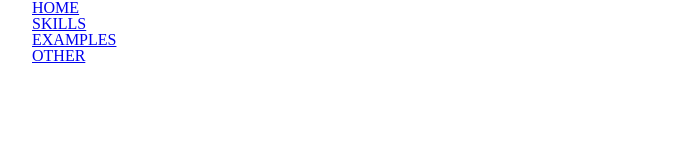
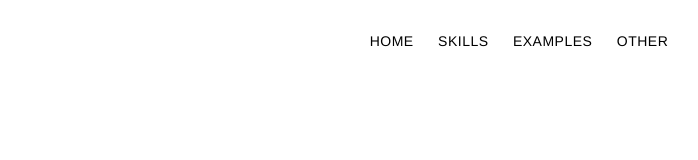
Before and after one commit to maximusmiloi/rsschool-codejam1-cv, a plain HTML site: page index.html in a window 1280 px wide. Shown: the whole page, without its empty margins (126-824 px from the left). Drawn offline with Linux system fonts and the light colour scheme.

Commit message:
feat: add styles for header and body

```diff
--- a/style.css
+++ b/style.css
@@ -63,10 +63,12 @@ table {
   clear: both;
   *zoom: 1;
 }
+
 .grid {
   margin: 0 auto;
   width: 1024px;
 }
+
 .col-1-1 {
   display: inline-block;
   width: 45.66%;
@@ -74,9 +76,11 @@ table {
   padding-right: 15px;
   vertical-align: top;
 }
+
 .block-paddin-top {
   padding-top: 80px;
 }
+
 
 *,
 *:before,
@@ -86,11 +90,42 @@ table {
   box-sizing: border-box;
 }
 
-
-
 .container {
   margin: 0 auto;
   padding-left: 30px;
   padding-right: 30px;
   width: 1024px;
 }
+body {
+  font: 300 16px/22px "Helvetica", "Arial", sans-serif;;
+  color: #000000;
+}
+
+h1, h3, h4, h5, p {
+  margin-bottom: 22px;
+}
+a {
+  color: #000000;
+  text-decoration: none;
+}
+a:hover {
+  color: #515151;
+}
+.primary-nav {
+  font-size: 14px;
+  font-weight: 400;
+  letter-spacing: .5px;
+  text-transform: uppercase;
+}
+.nav {
+  text-align: center;
+  padding: 30px;
+}
+.nav li {
+  display: inline-block;
+  margin: 0 10px;
+  vertical-align: top;
+}
+.nav li:last-child {
+  margin-right: 0;
+}
```
